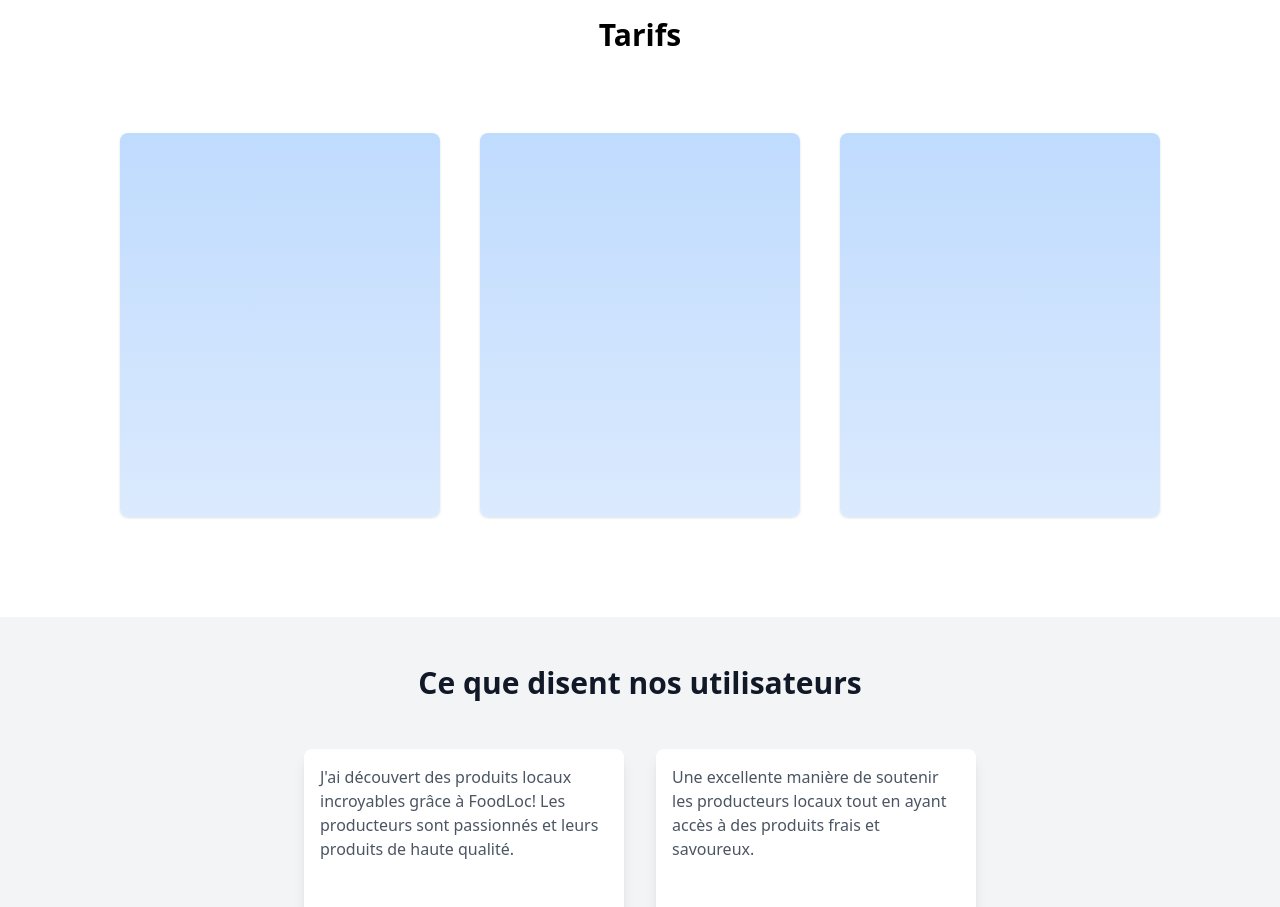
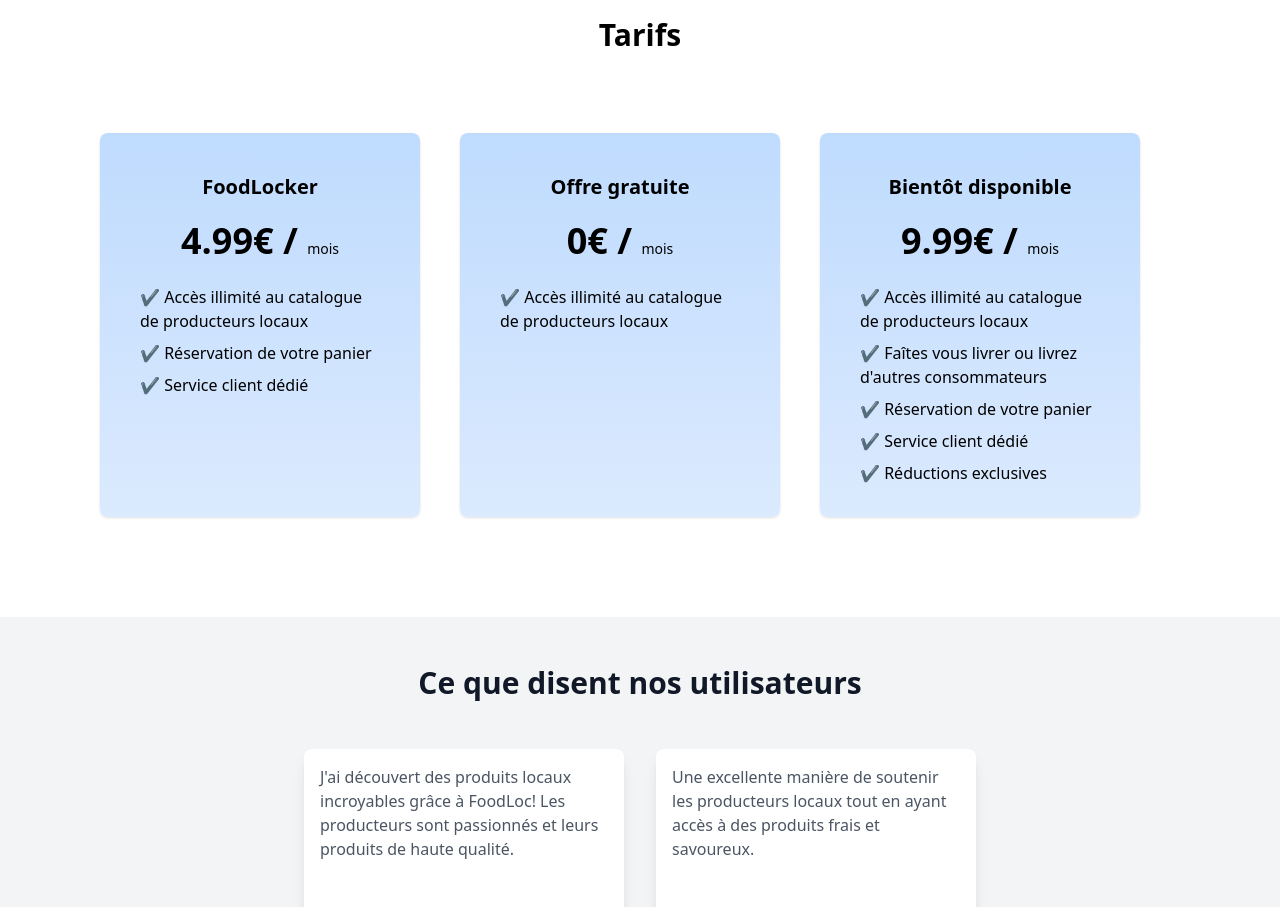
Before and after one commit to Djessy-lab/foodLoc, a Nuxt app: page / in a window 1280 px wide. Shown: the part 1560-2467 px from the top of the page. Built offline with nearby package versions, Linux system fonts and the light colour scheme.

Commit message:
Pricing + Advantages ok

```diff
--- a/components/Advantages.vue
+++ b/components/Advantages.vue
@@ -2,7 +2,7 @@
   <div class="h-[70vh] bg-gradient-to-b from-blue-100 to-blue-0">
     <h2 class="text-3xl font-bold text-center p-12">Pourquoi utiliser FoodLoc ?</h2>
     <div class="flex justify-center px-10 mt-10">
-      <div v-for="(advantage, index) in advantages" class="shadow-lg bg-gray-100 rounded-lg w-96  p-10 mr-10">
+      <div v-for="(advantage, index) in advantages" :key="index" class="shadow-lg bg-gray-100 rounded-lg w-96  p-10 mr-10">
         <h3 class="text-xl font-bold text-center">{{ advantage.title }}</h3>
         <p class="mt-2">{{ advantage.text }}</p>
       </div>
--- a/components/Pricing.vue
+++ b/components/Pricing.vue
@@ -2,21 +2,32 @@
   <div class="h-[80vh]">
     <h2 class="text-3xl font-bold text-center py-10">Tarifs</h2>
     <div class="flex justify-center mt-10 px-10">
-      <div class="shadow bg-gradient-to-b from-blue-200 to-blue-100 rounded-lg w-80 h-96 p-10 mr-10">
-
-      </div>
-      <div class="shadow bg-gradient-to-b from-blue-200 to-blue-100 rounded-lg w-80 h-96 p-10 mr-10">
-
-      </div>
-      <div class="shadow bg-gradient-to-b from-blue-200 to-blue-100 rounded-lg w-80 h-96 p-10 ">
-
+      <div v-for="(price, index) in pricing"
+        class="shadow bg-gradient-to-b from-blue-200 to-blue-100 rounded-lg w-80 h-96 p-10 mr-10">
+        <h4 class="text-xl font-bold text-center">{{ price.title }}</h4>
+        <p class="text-center text-4xl font-bold mt-5">{{ price.price }}€ / <span class="font-normal text-sm">{{
+        price.duration }}</span></p>
+        <div class="mt-6">
+          <ul>
+            <li v-for="feature in price.features" class=" mt-2">
+              <span class="text-green-500">✔</span> {{ feature }}
+            </li>
+          </ul>
+        </div>
       </div>
     </div>
   </div>
 </template>
 
 <script>
+import pricing from '@/data/pricing.js'
+
 export default {
   name: 'Pricing',
+  data() {
+    return {
+      pricing
+    }
+  },
 }
 </script>
--- /dev/null
+++ b/data/pricing.js
@@ -0,0 +1,5 @@
+export default [
+  { title: 'FoodLocker', price: 4.99, duration: 'mois', features: ['Accès illimité au catalogue de producteurs locaux', 'Réservation de votre panier', 'Service client dédié'] },
+  { title: 'Offre gratuite', price: 0, duration: 'mois', features: ['Accès illimité au catalogue de producteurs locaux'] },
+  { title: 'Bientôt disponible', price: 9.99, duration: 'mois', features: ['Accès illimité au catalogue de producteurs locaux', "Faîtes vous livrer ou livrez d'autres consommateurs", 'Réservation de votre panier', 'Service client dédié', 'Réductions exclusives'] }
+]
```
